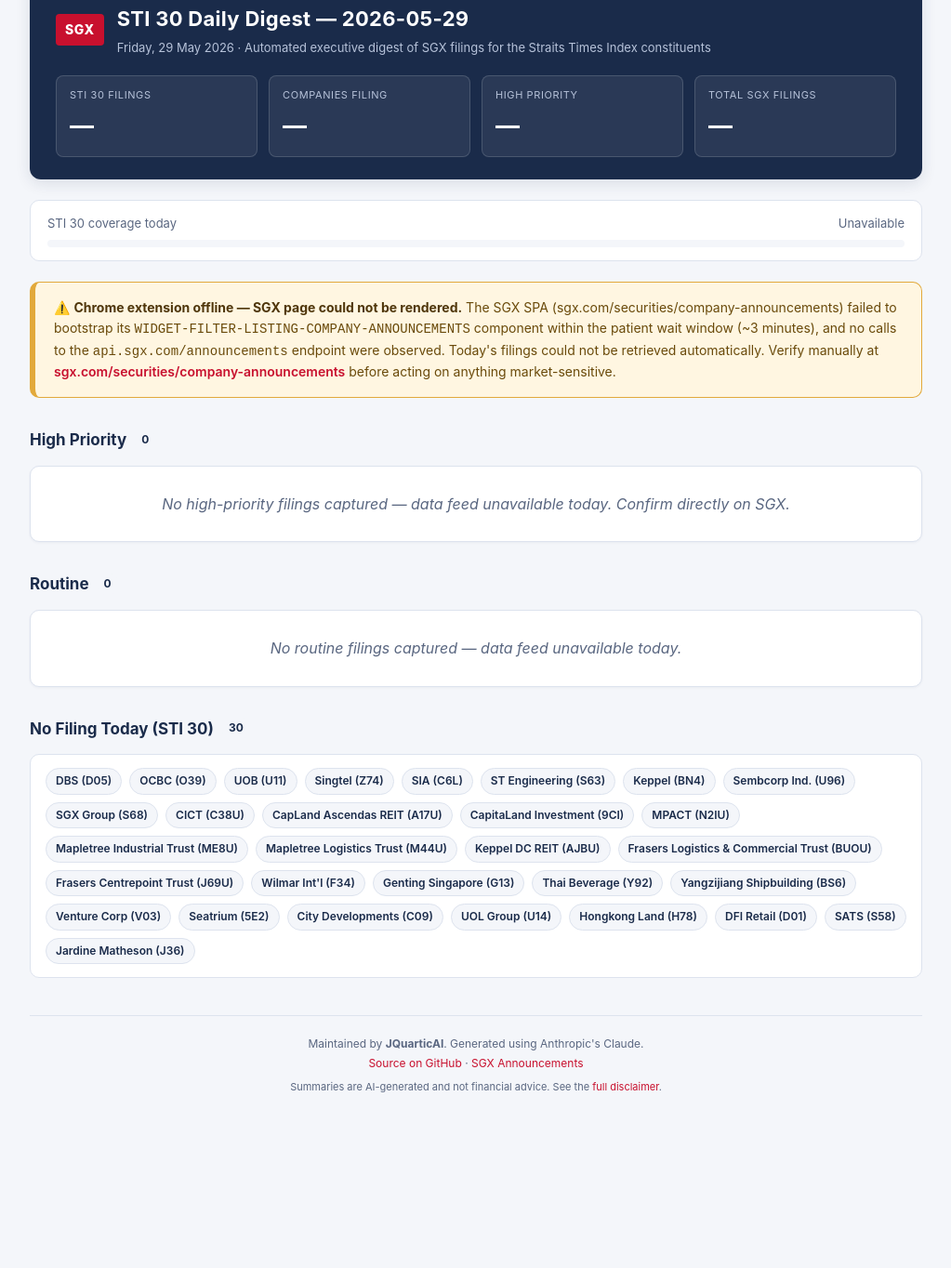
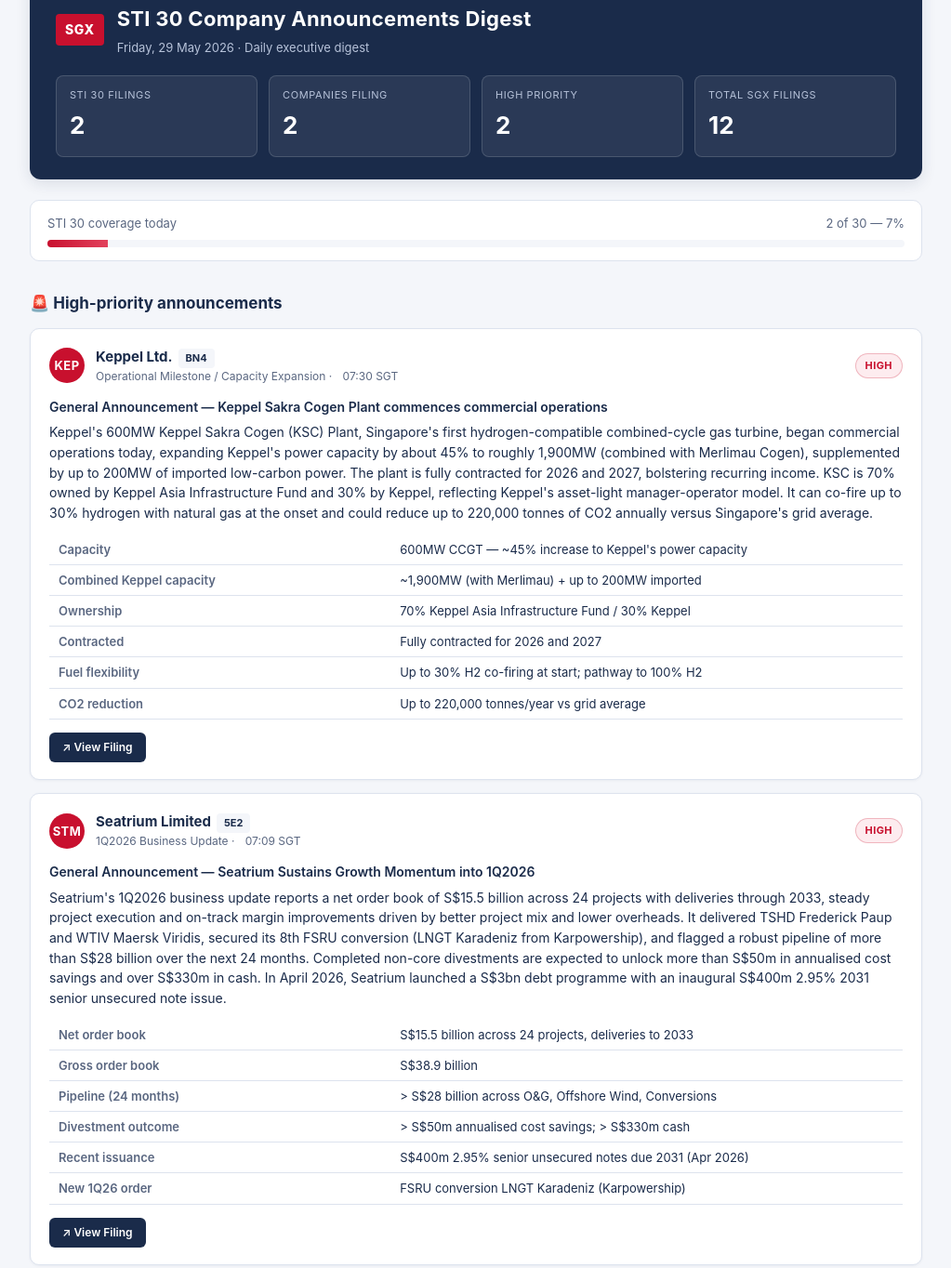
Before and after one commit to JQuarticAI/sgx-sti30-digest, a plain HTML site: page docs/sgx_digest_2026-05-29.html in a window 1280 px wide. Shown: the part 49-1413 px from the top of the page at 93% size, without its empty margins (128-1151 px from the left). Before the commit the page ends 1284 px from the top, so only its background shows below. Drawn offline with Linux system fonts and the light colour scheme.

Commit message:
Add files via upload

```diff
--- a/docs/sgx_digest_2026-05-29.html
+++ b/docs/sgx_digest_2026-05-29.html
@@ -16,9 +16,6 @@
     --routine-border: #2C5BB3;
     --text: #1A2B4A;
     --muted: #5A6781;
-    --warn-bg: #FFF6E1;
-    --warn-border: #E2A93B;
-    --warn-text: #6A4A0A;
   }
   * { box-sizing: border-box; }
   body {
@@ -64,28 +61,10 @@
   .coverage-bar { height: 8px; background: var(--sgx-light); border-radius: 4px; overflow: hidden; }
   .coverage-fill { height: 100%; background: linear-gradient(90deg, var(--sgx-red), #E2415C); }
 
-  .banner-offline {
-    margin-top: 22px;
-    background: var(--warn-bg);
-    border: 1px solid var(--warn-border);
-    border-left: 6px solid var(--warn-border);
-    color: var(--warn-text);
-    border-radius: 10px;
-    padding: 16px 20px;
-    font-size: 14px;
-    line-height: 1.6;
-  }
-  .banner-offline strong { color: #4F360A; }
-  .banner-offline a { color: var(--sgx-red); font-weight: 600; text-decoration: none; }
-
   .section { margin-top: 32px; }
   .section h2 {
     margin: 0 0 14px; font-size: 17px; font-weight: 700; color: var(--sgx-navy);
     display: flex; align-items: center; gap: 8px;
-  }
-  .section h2 .count {
-    background: var(--sgx-light); color: var(--sgx-navy);
-    font-size: 12px; padding: 2px 8px; border-radius: 999px; font-weight: 700;
   }
 
   .card {
@@ -93,119 +72,208 @@
     border-radius: 10px; padding: 18px 20px;
     box-shadow: 0 1px 3px rgba(26,43,74,0.05);
   }
-  .card.empty { text-align: center; color: var(--muted); font-style: italic; padding: 28px; }
+  .card + .card { margin-top: 14px; }
+  .card-head { display: flex; align-items: center; gap: 12px; flex-wrap: wrap; }
+  .initials {
+    width: 38px; height: 38px; flex: 0 0 38px; border-radius: 50%;
+    background: var(--sgx-navy); color: #fff;
+    display: flex; align-items: center; justify-content: center;
+    font-weight: 700; font-size: 13px; letter-spacing: 0.5px;
+  }
+  .initials.high { background: var(--sgx-red); }
+  .company-name { font-weight: 700; font-size: 15px; color: var(--sgx-navy); }
+  .company-meta { font-size: 12px; color: var(--muted); }
+  .ticker {
+    display: inline-block; background: var(--sgx-light); color: var(--sgx-navy);
+    padding: 2px 8px; border-radius: 4px; font-size: 11px; font-weight: 700;
+    margin-left: 6px;
+  }
+  .badge {
+    margin-left: auto; padding: 4px 10px; border-radius: 999px;
+    font-size: 11px; font-weight: 700; text-transform: uppercase; letter-spacing: 0.4px;
+  }
+  .badge.high {
+    background: var(--high-bg); color: var(--high-border);
+    border: 1px solid rgba(200,16,46,0.25);
+  }
+  .badge.routine {
+    background: var(--routine-bg); color: var(--routine-border);
+    border: 1px solid rgba(44,91,179,0.25);
+  }
+  .time { font-size: 12px; color: var(--muted); margin-left: 8px; }
+  .title { margin: 12px 0 6px; font-size: 14px; font-weight: 600; color: var(--text); }
+  .summary { margin: 6px 0 12px; font-size: 14px; color: var(--text); }
+  .key-table {
+    width: 100%; border-collapse: collapse; margin: 10px 0 14px;
+    font-size: 13px;
+  }
+  .key-table th, .key-table td {
+    text-align: left; padding: 6px 10px;
+    border-bottom: 1px solid var(--sgx-border);
+  }
+  .key-table th { color: var(--muted); font-weight: 600; width: 40%; }
+  .view-btn {
+    display: inline-block; background: var(--sgx-navy); color: #fff;
+    padding: 7px 14px; border-radius: 6px;
+    font-size: 12px; font-weight: 600; text-decoration: none;
+  }
+  .view-btn:hover { background: #243a63; }
 
-  .chips {
-    display: flex; flex-wrap: wrap; gap: 8px;
+  .chips { display: flex; flex-wrap: wrap; gap: 8px; }
+  .chip {
     background: #fff; border: 1px solid var(--sgx-border);
-    border-radius: 10px; padding: 14px 16px;
+    border-radius: 999px; padding: 6px 12px;
+    font-size: 12px; color: var(--muted); white-space: nowrap;
   }
-  .chip {
-    background: var(--sgx-light); color: var(--sgx-navy);
-    padding: 4px 10px; border-radius: 999px; font-size: 12px; font-weight: 600;
-    border: 1px solid var(--sgx-border);
-  }
+  .chip .ticker-inline { color: var(--sgx-navy); font-weight: 700; margin-right: 6px; }
 
   .footer {
-    margin-top: 40px; padding-top: 20px; border-top: 1px solid var(--sgx-border);
-    color: var(--muted); font-size: 12px; text-align: center; line-height: 1.7;
+    margin-top: 36px; padding-top: 18px;
+    border-top: 1px solid var(--sgx-border);
+    color: var(--muted); font-size: 12px;
+    text-align: center; line-height: 1.6;
   }
   .footer a { color: var(--sgx-red); text-decoration: none; }
-  .footer .disclaimer { margin-top: 6px; font-size: 11px; }
 
-  @media (max-width: 700px) {
+  @media (max-width: 640px) {
     .stats { grid-template-columns: repeat(2, 1fr); }
+    .header h1 { font-size: 18px; }
+    .badge { margin-left: 0; margin-top: 6px; }
   }
 </style>
 </head>
 <body>
 <div class="container">
 
-  <header class="header">
+  <div class="header">
     <div class="header-top">
       <span class="logo-badge">SGX</span>
       <div>
-        <h1>STI 30 Daily Digest &mdash; 2026-05-29</h1>
-        <div class="subtitle">Friday, 29 May 2026 &middot; Automated executive digest of SGX filings for the Straits Times Index constituents</div>
+        <h1>STI 30 Company Announcements Digest</h1>
+        <div class="subtitle">Friday, 29 May 2026 &middot; Daily executive digest</div>
       </div>
     </div>
+
     <div class="stats">
-      <div class="stat"><div class="label">STI 30 Filings</div><div class="value">&mdash;</div></div>
-      <div class="stat"><div class="label">Companies Filing</div><div class="value">&mdash;</div></div>
-      <div class="stat"><div class="label">High Priority</div><div class="value">&mdash;</div></div>
-      <div class="stat"><div class="label">Total SGX Filings</div><div class="value">&mdash;</div></div>
+      <div class="stat"><div class="label">STI 30 filings</div><div class="value">2</div></div>
+      <div class="stat"><div class="label">Companies filing</div><div class="value">2</div></div>
+      <div class="stat"><div class="label">High priority</div><div class="value">2</div></div>
+      <div class="stat"><div class="label">Total SGX filings</div><div class="value">12</div></div>
     </div>
-  </header>
+  </div>
 
   <div class="coverage">
-    <div class="coverage-label"><span>STI 30 coverage today</span><span>Unavailable</span></div>
-    <div class="coverage-bar"><div class="coverage-fill" style="width: 0%;"></div></div>
+    <div class="coverage-label">
+      <span>STI 30 coverage today</span>
+      <span>2 of 30 &mdash; 7%</span>
+    </div>
+    <div class="coverage-bar"><div class="coverage-fill" style="width:7%;"></div></div>
   </div>
 
-  <div class="banner-offline">
-    &#9888;&#65039; <strong>Chrome extension offline &mdash; SGX page could not be rendered.</strong>
-    The SGX SPA (sgx.com/securities/company-announcements) failed to bootstrap its
-    <code>WIDGET-FILTER-LISTING-COMPANY-ANNOUNCEMENTS</code> component within the
-    patient wait window (~3 minutes), and no calls to the <code>api.sgx.com/announcements</code>
-    endpoint were observed. Today's filings could not be retrieved automatically.
-    Verify manually at
-    <a href="https://www.sgx.com/securities/company-announcements" target="_blank" rel="noopener">sgx.com/securities/company-announcements</a>
-    before acting on anything market-sensitive.
+  <!-- HIGH PRIORITY -->
+  <div class="section">
+    <h2>&#128680; High-priority announcements</h2>
+
+    <div class="card">
+      <div class="card-head">
+        <div class="initials high">KEP</div>
+        <div>
+          <div class="company-name">Keppel Ltd.<span class="ticker">BN4</span></div>
+          <div class="company-meta">Operational Milestone / Capacity Expansion &middot; <span class="time">07:30 SGT</span></div>
+        </div>
+        <span class="badge high">High</span>
+      </div>
+      <div class="title">General Announcement &mdash; Keppel Sakra Cogen Plant commences commercial operations</div>
+      <div class="summary">
+        Keppel's 600MW Keppel Sakra Cogen (KSC) Plant, Singapore's first hydrogen-compatible combined-cycle gas turbine, began commercial operations today, expanding Keppel's power capacity by about 45% to roughly 1,900MW (combined with Merlimau Cogen), supplemented by up to 200MW of imported low-carbon power. The plant is fully contracted for 2026 and 2027, bolstering recurring income. KSC is 70% owned by Keppel Asia Infrastructure Fund and 30% by Keppel, reflecting Keppel's asset-light manager-operator model. It can co-fire up to 30% hydrogen with natural gas at the onset and could reduce up to 220,000 tonnes of CO2 annually versus Singapore's grid average.
+      </div>
+      <table class="key-table">
+        <tr><th>Capacity</th><td>600MW CCGT &mdash; ~45% increase to Keppel's power capacity</td></tr>
+        <tr><th>Combined Keppel capacity</th><td>~1,900MW (with Merlimau) + up to 200MW imported</td></tr>
+        <tr><th>Ownership</th><td>70% Keppel Asia Infrastructure Fund / 30% Keppel</td></tr>
+        <tr><th>Contracted</th><td>Fully contracted for 2026 and 2027</td></tr>
+        <tr><th>Fuel flexibility</th><td>Up to 30% H2 co-firing at start; pathway to 100% H2</td></tr>
+        <tr><th>CO2 reduction</th><td>Up to 220,000 tonnes/year vs grid average</td></tr>
+      </table>
+      <a class="view-btn" href="https://links.sgx.com/1.0.0/corporate-announcements/6AIPUPMSZE9YQLWB/76c02919259020d8448d8c3d21af51cb0b8d268cfdcf229540476237d9cd8ff3" target="_blank" rel="noopener">&#8599; View Filing</a>
+    </div>
+
+    <div class="card">
+      <div class="card-head">
+        <div class="initials high">STM</div>
+        <div>
+          <div class="company-name">Seatrium Limited<span class="ticker">5E2</span></div>
+          <div class="company-meta">1Q2026 Business Update &middot; <span class="time">07:09 SGT</span></div>
+        </div>
+        <span class="badge high">High</span>
+      </div>
+      <div class="title">General Announcement &mdash; Seatrium Sustains Growth Momentum into 1Q2026</div>
+      <div class="summary">
+        Seatrium's 1Q2026 business update reports a net order book of S$15.5 billion across 24 projects with deliveries through 2033, steady project execution and on-track margin improvements driven by better project mix and lower overheads. It delivered TSHD Frederick Paup and WTIV Maersk Viridis, secured its 8th FSRU conversion (LNGT Karadeniz from Karpowership), and flagged a robust pipeline of more than S$28 billion over the next 24 months. Completed non-core divestments are expected to unlock more than S$50m in annualised cost savings and over S$330m in cash. In April 2026, Seatrium launched a S$3bn debt programme with an inaugural S$400m 2.95% 2031 senior unsecured note issue.
+      </div>
+      <table class="key-table">
+        <tr><th>Net order book</th><td>S$15.5 billion across 24 projects, deliveries to 2033</td></tr>
+        <tr><th>Gross order book</th><td>S$38.9 billion</td></tr>
+        <tr><th>Pipeline (24 months)</th><td>&gt; S$28 billion across O&amp;G, Offshore Wind, Conversions</td></tr>
+        <tr><th>Divestment outcome</th><td>&gt; S$50m annualised cost savings; &gt; S$330m cash</td></tr>
+        <tr><th>Recent issuance</th><td>S$400m 2.95% senior unsecured notes due 2031 (Apr 2026)</td></tr>
+        <tr><th>New 1Q26 order</th><td>FSRU conversion LNGT Karadeniz (Karpowership)</td></tr>
+      </table>
+      <a class="view-btn" href="https://links.sgx.com/1.0.0/corporate-announcements/NYZQJQ387FN4OJWM/0fe20f405b8848a85c3ecd75183214b2542f1fa33ddcfeaa6b5f3c720876543b" target="_blank" rel="noopener">&#8599; View Filing</a>
+    </div>
+
   </div>
 
-  <section class="section">
-    <h2>High Priority <span class="count">0</span></h2>
-    <div class="card empty">No high-priority filings captured &mdash; data feed unavailable today. Confirm directly on SGX.</div>
-  </section>
+  <!-- ROUTINE -->
+  <div class="section">
+    <h2>&#128221; Routine announcements</h2>
+    <div class="card">
+      <div class="summary" style="margin:0;color:var(--muted);">No routine STI 30 filings on the SGX feed today.</div>
+    </div>
+  </div>
 
-  <section class="section">
-    <h2>Routine <span class="count">0</span></h2>
-    <div class="card empty">No routine filings captured &mdash; data feed unavailable today.</div>
-  </section>
+  <!-- NO FILING -->
+  <div class="section">
+    <h2>&#128196; No filing today (28 of 30)</h2>
+    <div class="chips">
+      <span class="chip"><span class="ticker-inline">D05</span>DBS Group</span>
+      <span class="chip"><span class="ticker-inline">O39</span>OCBC Bank</span>
+      <span class="chip"><span class="ticker-inline">U11</span>UOB</span>
+      <span class="chip"><span class="ticker-inline">Z74</span>Singtel</span>
+      <span class="chip"><span class="ticker-inline">C6L</span>Singapore Airlines</span>
+      <span class="chip"><span class="ticker-inline">S63</span>ST Engineering</span>
+      <span class="chip"><span class="ticker-inline">U96</span>Sembcorp Industries</span>
+      <span class="chip"><span class="ticker-inline">S68</span>SGX Group</span>
+      <span class="chip"><span class="ticker-inline">C38U</span>CICT</span>
+      <span class="chip"><span class="ticker-inline">A17U</span>CapitaLand Ascendas REIT</span>
+      <span class="chip"><span class="ticker-inline">9CI</span>CapitaLand Investment</span>
+      <span class="chip"><span class="ticker-inline">N2IU</span>Mapletree Pan Asia Comm Tr</span>
+      <span class="chip"><span class="ticker-inline">ME8U</span>Mapletree Industrial Tr</span>
+      <span class="chip"><span class="ticker-inline">M44U</span>Mapletree Logistics Tr</span>
+      <span class="chip"><span class="ticker-inline">AJBU</span>Keppel DC REIT</span>
+      <span class="chip"><span class="ticker-inline">BUOU</span>Frasers L&amp;C Trust</span>
+      <span class="chip"><span class="ticker-inline">J69U</span>Frasers Centrepoint Tr</span>
+      <span class="chip"><span class="ticker-inline">F34</span>Wilmar International</span>
+      <span class="chip"><span class="ticker-inline">G13</span>Genting Singapore</span>
+      <span class="chip"><span class="ticker-inline">Y92</span>Thai Beverage</span>
+      <span class="chip"><span class="ticker-inline">BS6</span>Yangzijiang Shipbuilding</span>
+      <span class="chip"><span class="ticker-inline">V03</span>Venture Corp</span>
+      <span class="chip"><span class="ticker-inline">C09</span>City Developments</span>
+      <span class="chip"><span class="ticker-inline">U14</span>UOL Group</span>
+      <span class="chip"><span class="ticker-inline">H78</span>Hongkong Land</span>
+      <span class="chip"><span class="ticker-inline">D01</span>DFI Retail Group</span>
+      <span class="chip"><span class="ticker-inline">S58</span>SATS</span>
+      <span class="chip"><span class="ticker-inline">J36</span>Jardine Matheson</span>
+    </div>
+  </div>
 
-  <section class="section">
-    <h2>No Filing Today (STI 30) <span class="count">30</span></h2>
-    <div class="chips">
-      <span class="chip">DBS (D05)</span>
-      <span class="chip">OCBC (O39)</span>
-      <span class="chip">UOB (U11)</span>
-      <span class="chip">Singtel (Z74)</span>
-      <span class="chip">SIA (C6L)</span>
-      <span class="chip">ST Engineering (S63)</span>
-      <span class="chip">Keppel (BN4)</span>
-      <span class="chip">Sembcorp Ind. (U96)</span>
-      <span class="chip">SGX Group (S68)</span>
-      <span class="chip">CICT (C38U)</span>
-      <span class="chip">CapLand Ascendas REIT (A17U)</span>
-      <span class="chip">CapitaLand Investment (9CI)</span>
-      <span class="chip">MPACT (N2IU)</span>
-      <span class="chip">Mapletree Industrial Trust (ME8U)</span>
-      <span class="chip">Mapletree Logistics Trust (M44U)</span>
-      <span class="chip">Keppel DC REIT (AJBU)</span>
-      <span class="chip">Frasers Logistics &amp; Commercial Trust (BUOU)</span>
-      <span class="chip">Frasers Centrepoint Trust (J69U)</span>
-      <span class="chip">Wilmar Int'l (F34)</span>
-      <span class="chip">Genting Singapore (G13)</span>
-      <span class="chip">Thai Beverage (Y92)</span>
-      <span class="chip">Yangzijiang Shipbuilding (BS6)</span>
-      <span class="chip">Venture Corp (V03)</span>
-      <span class="chip">Seatrium (5E2)</span>
-      <span class="chip">City Developments (C09)</span>
-      <span class="chip">UOL Group (U14)</span>
-      <span class="chip">Hongkong Land (H78)</span>
-      <span class="chip">DFI Retail (D01)</span>
-      <span class="chip">SATS (S58)</span>
-      <span class="chip">Jardine Matheson (J36)</span>
-    </div>
-  </section>
+  <div class="footer">
+    Maintained by <strong>JQuarticAI</strong>. Generated using Anthropic's Claude.<br>
+    Source: <a href="https://www.sgx.com/securities/company-announcements" target="_blank" rel="noopener">SGX Company Announcements</a> &middot;
+    <a href="https://github.com/JQuarticAI/sgx-sti30-digest" target="_blank" rel="noopener">GitHub</a><br>
+    <em>Summaries are AI-generated and not financial advice.</em>
+  </div>
 
-  <footer class="footer">
-    Maintained by <strong>JQuarticAI</strong>. Generated using Anthropic's Claude.<br>
-    <a href="https://github.com/JQuarticAI/sgx-sti30-digest" target="_blank" rel="noopener">Source on GitHub</a>
-    &middot;
-    <a href="https://www.sgx.com/securities/company-announcements" target="_blank" rel="noopener">SGX Announcements</a>
-    <div class="disclaimer">Summaries are AI-generated and not financial advice. See the <a href="https://github.com/JQuarticAI/sgx-sti30-digest#disclaimer" target="_blank" rel="noopener">full disclaimer</a>.</div>
-  </footer>
 </div>
 </body>
 </html>
```
